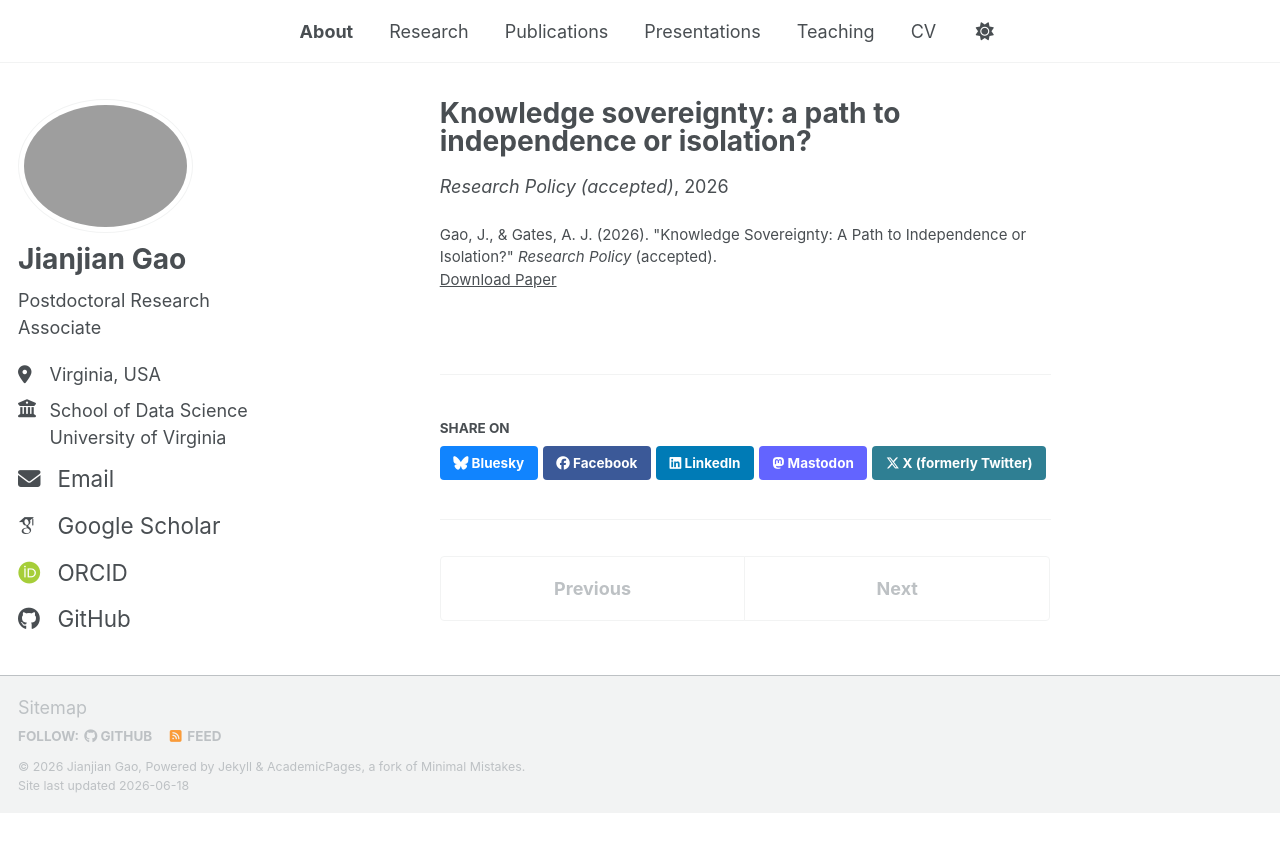
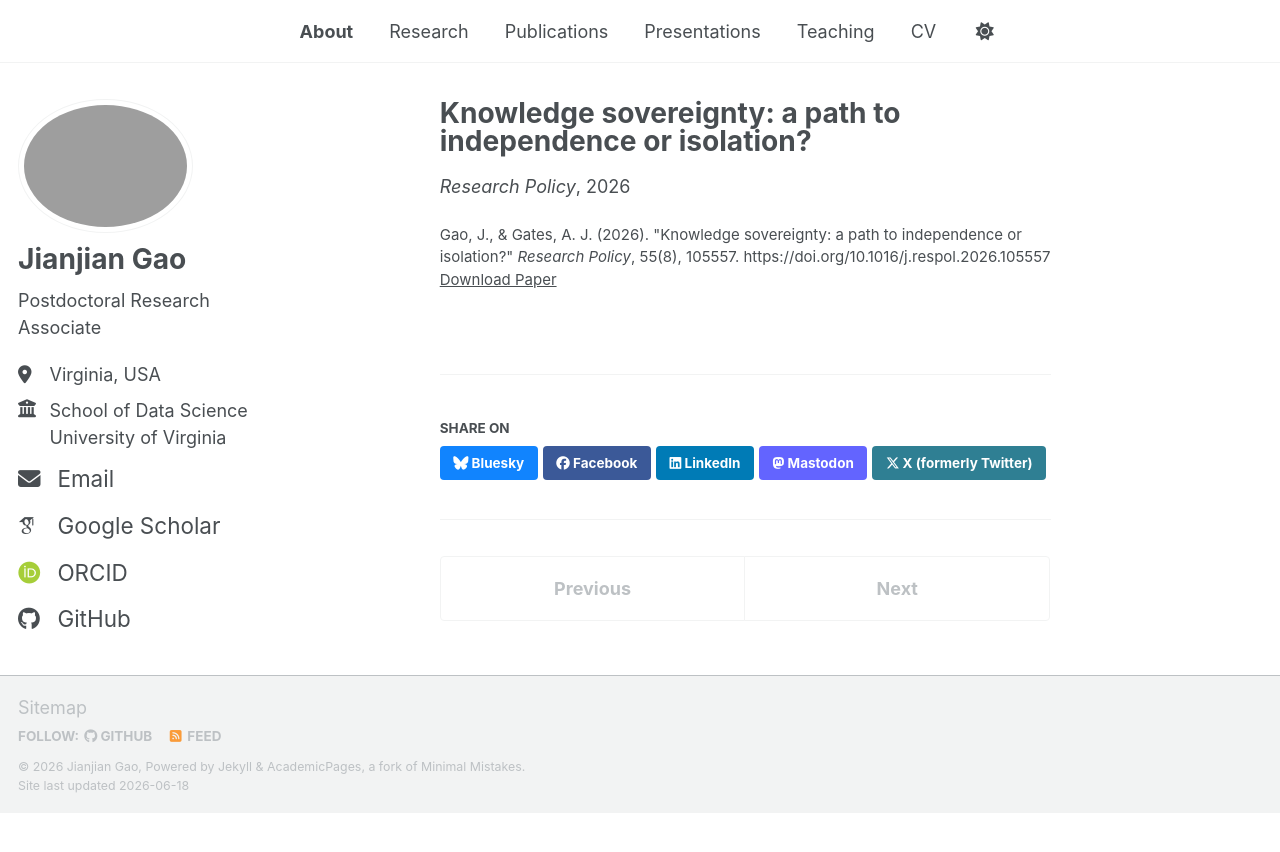
Before and after one commit to jiaoyang2018/jiaoyang2018.github.io, a Jekyll site: the page built from _publications/2025-knowledge-sovereignty.md, in a window 1280 px wide. Shown: the top 852 px of the page. Built offline with Jekyll 4.4.1, drawn with Linux system fonts in a browser that asks for light colours; some web fonts are replaced; a script bundle is joined from its source files by our own code; library files that are not in the unit come from our copies.

Commit message:
Update knowledge sovereignty publication with full journal details
Co-Authored-By: Claude Sonnet 4.6 <noreply@anthropic.com>

```diff
--- a/_publications/2025-knowledge-sovereignty.md
+++ b/_publications/2025-knowledge-sovereignty.md
@@ -4,7 +4,7 @@ collection: publications
 category: manuscripts
 permalink: /publication/2025-knowledge-sovereignty
 date: 2026-01-01
-venue: 'Research Policy (accepted)'
-paperurl: 'https://www.sciencedirect.com/science/article/pii/S0048733326001484?dgcid=author'
-citation: 'Gao, J., &amp; Gates, A. J. (2026). &quot;Knowledge Sovereignty: A Path to Independence or Isolation?&quot; <i>Research Policy</i> (accepted).'
+venue: 'Research Policy'
+paperurl: 'https://doi.org/10.1016/j.respol.2026.105557'
+citation: 'Gao, J., &amp; Gates, A. J. (2026). &quot;Knowledge sovereignty: a path to independence or isolation?&quot; <i>Research Policy</i>, 55(8), 105557. https://doi.org/10.1016/j.respol.2026.105557'
 ---
```
